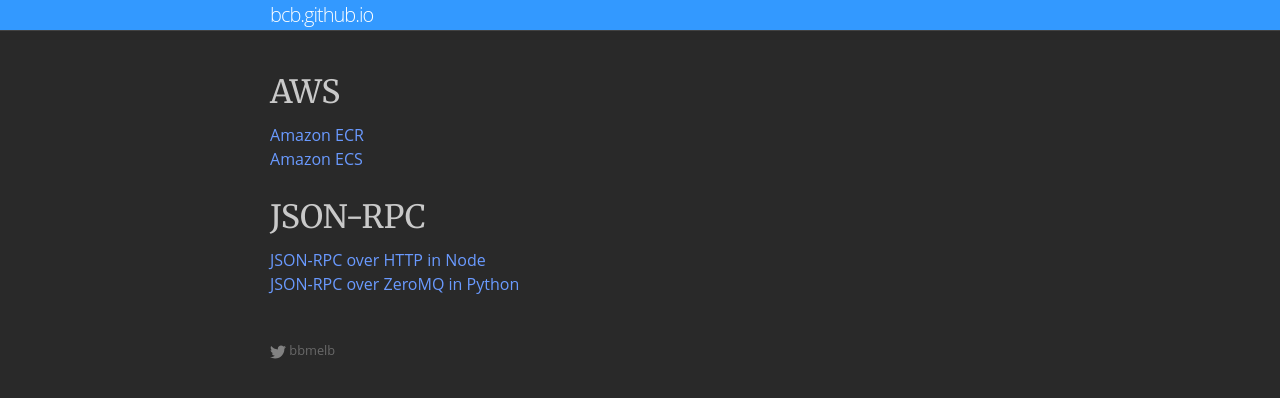
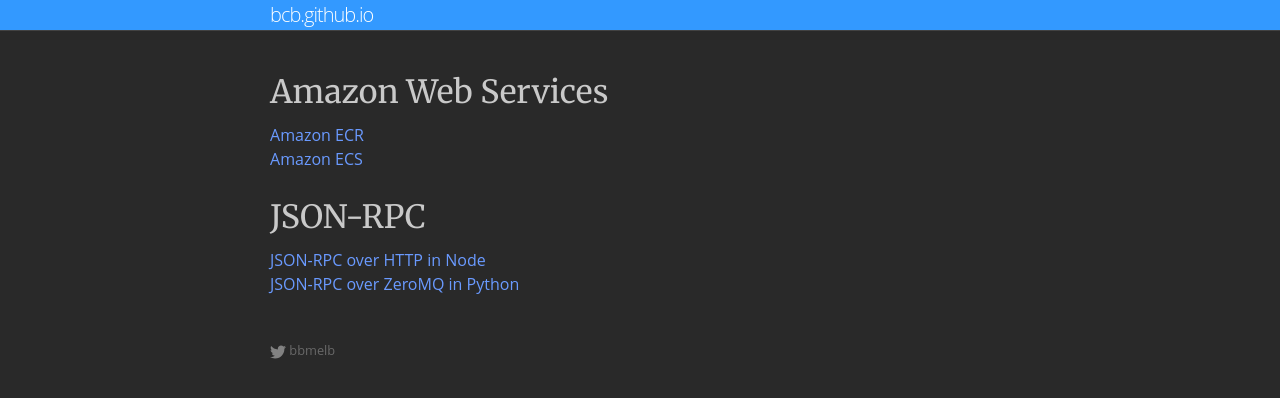
Before and after one commit to explodinglabs/explodinglabs.github.io, a Jekyll site: the page built from index.html, in a window 1280 px wide. Shown: the top 398 px of the page. Built offline with Jekyll 4.4.1, drawn with Linux system fonts in a browser that asks for light colours; some web fonts are replaced.

Commit message:
Change heading on home page

```diff
--- a/index.html
+++ b/index.html
@@ -4,7 +4,7 @@ layout: default
 
 <div id="home">
 
-    <h1>AWS</h1>
+    <h1>Amazon Web Services</h1>
     <ul>
     {% for page in site.amazon %}
         <li><a href="{{ page.url }}">{{ page.title }}</a></li>
```
